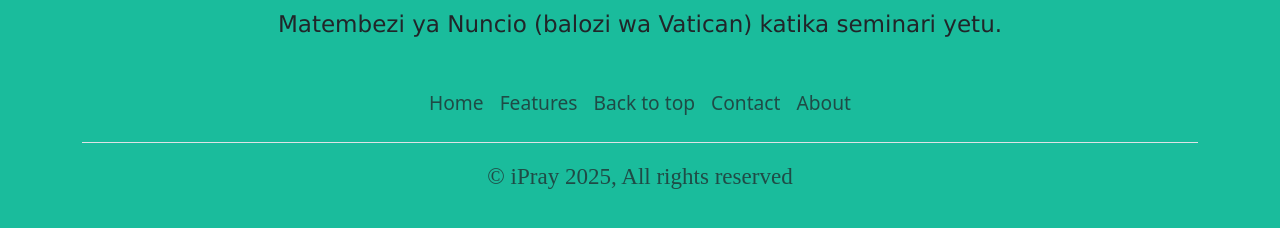
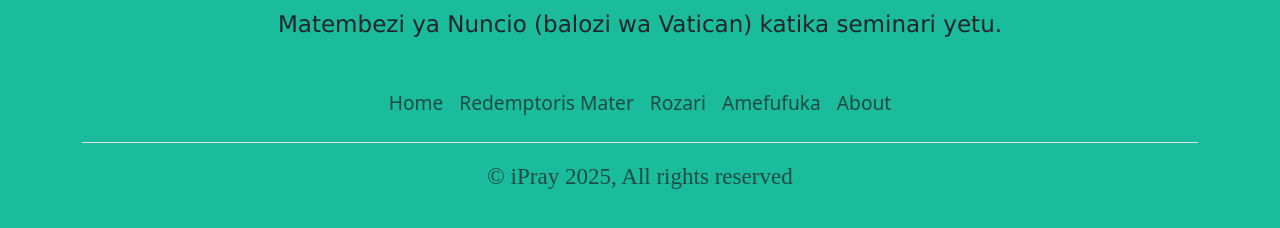
Before and after one commit to collo670/collo670.github.io, a website: page rms.html in a window 1280 px wide. Shown: the part 2348-2576 px from the top of the page. Drawn offline with nearby package versions, Linux system fonts and the light colour scheme.

Commit message:
initial commit

```diff
--- a/rms.html
+++ b/rms.html
@@ -150,16 +150,16 @@
                         <a href="/index.html" class="nav-link px-2 text-body-secondary">Home</a>
                   </li>
                   <li class="nav-item">
-                        <a href="#" class="nav-link px-2 text-body-secondary">Features</a>
+                    <a href="/rms.html" class="nav-link px-2 text-body-secondary">Redemptoris Mater</a>
                   </li>
                   <li class="nav-item">
-                        <a href="/index.html" class="nav-link px-2 text-body-secondary">Back to top</a>
+                    <a href="/rozari.html" class="nav-link px-2 text-body-secondary">Rozari</a>
                   </li>
                   <li class="nav-item">
-                        <a href="" class="nav-link px-2 text-body-secondary">Contact</a>
+                    <a href="/nyimbo.html" class="nav-link px-2 text-body-secondary">Amefufuka</a>
                   </li>
                   <li class="nav-item">
-                        <a href="#" class="nav-link px-2 text-body-secondary">About</a>
+                    <a href="/historia.html" class="nav-link px-2 text-body-secondary">About</a>
                   </li>
                     </ul>
                     <p class="text-center text-body-secondary">&copy; iPray 2025, All rights reserved</p>
```
Also changed, not shown: Carmen Hernandez.html (+4 -4 lines), historia.html (+4 -4 lines), index.html (+4 -4 lines), lauds.html (+4 -4 lines), nyimbo.html (+4 -4 lines), office.html (+4 -4 lines), rozari.html (+7 -5 lines), waraka.html (+4 -4 lines). Lines whose indentation alone changed are shown as unchanged.
